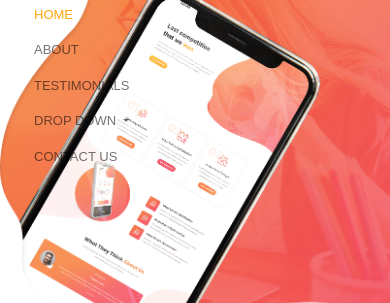
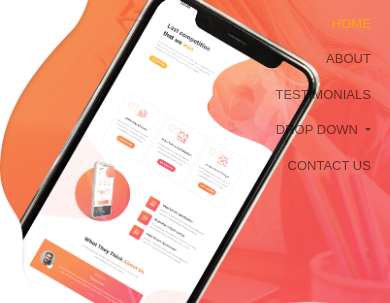
Before and after one commit to Zaigham-Farid/UI-Assignment.github.io, a plain HTML site: page index.html in a window 390 px wide. Both pictures are taken after a click on the button "Toggle navigation". Shown: the part 62-365 px from the top of the page. Drawn offline with nearby package versions, Linux system fonts and the light colour scheme.

Commit message:
Update style.css

```diff
--- a/css/style.css
+++ b/css/style.css
@@ -377,4 +377,11 @@ background-text {
     top:2vh;
     left: 80vw;
   }
+
+  .navbar-right{
+    position: absolute;
+    text-align: right;
+    top:8vh;
+    left: 65vw;
+  }
 }
```
